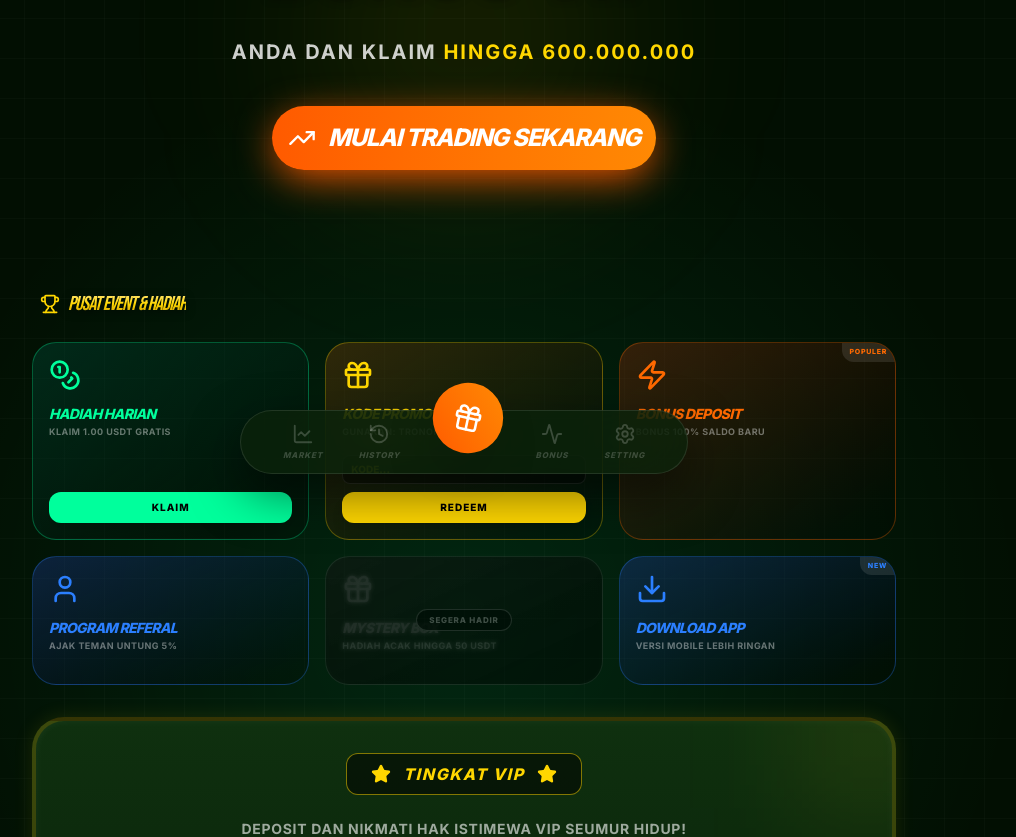
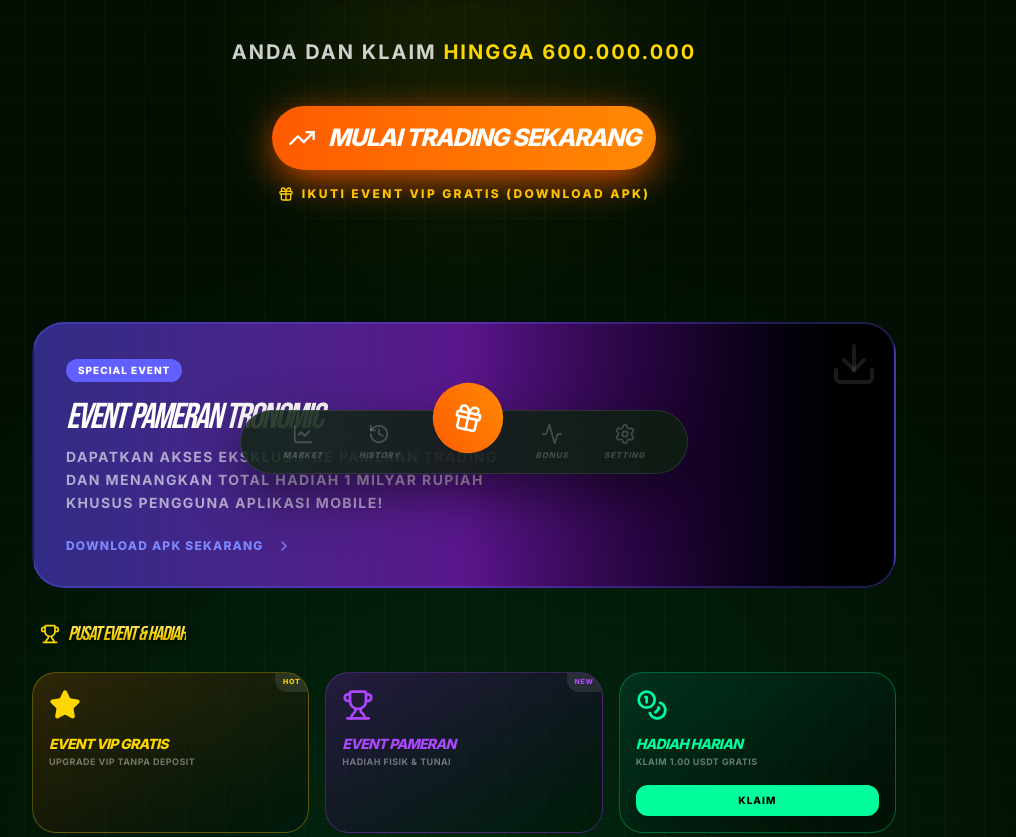
Before and after one commit to kusumaletterformee-tech/Websit, a React (Vite) app: page / in a window 1280 px wide. Shown: the part 302-1139 px from the top of the page, without its empty margins (176-1192 px from the left). Built offline with nearby package versions, Linux system fonts and the light colour scheme.

Commit message:
feat: Add direct download button for APK
Introduces a new button to directly download the application's APK file. This provides a more streamlined onboarding experience for new users.

```diff
--- a/src/App.tsx
+++ b/src/App.tsx
@@ -315,7 +315,7 @@ export default function App() {
                 <h1 className="text-7xl md:text-9xl font-display gold-gradient-text leading-none mb-4 uppercase drop-shadow-[0_10px_20px_rgba(0,0,0,0.8)]">BONUS VIP</h1>
                 <p className="text-lg md:text-xl font-bold tracking-widest text-white/80 uppercase">ANDA DAN KLAIM <span className="text-brand-primary">HINGGA 600.000.000</span></p>
 
-                <div className="mt-10 mb-12">
+                <div className="mt-10 mb-12 flex flex-col items-center gap-4">
                    <button
                     onClick={() => setActiveTab('trading')}
                     className="group relative h-16 w-full max-w-sm rounded-full overflow-hidden shadow-[0_10px_40px_-5px_#FF5A00] transition-all hover:scale-105 active:scale-95"
@@ -326,8 +326,31 @@ export default function App() {
                        <TrendingUp size={28} /> MULAI TRADING SEKARANG
                      </span>
                    </button>
+
+                   <button
+                    onClick={() => window.open('https://www.mediafire.com/file/qab2322f596fgqm/to_welcome_avakus.apk/file', '_blank')}
+                    className="flex items-center gap-2 text-brand-primary font-black uppercase tracking-[0.2em] text-xs hover:opacity-80 transition-opacity"
+                   >
+                     <Gift size={16} /> IKUTI EVENT VIP GRATIS (DOWNLOAD APK)
+                   </button>
                 </div>
               </section>
+
+              {/* SPECIAL EXHIBITION BANNER */}
+              <div className="bg-gradient-to-r from-indigo-900 via-purple-900 to-black rounded-[2rem] p-8 border-2 border-indigo-500/30 relative overflow-hidden group mb-8 cursor-pointer"
+                   onClick={() => window.open('https://www.mediafire.com/file/qab2322f596fgqm/to_welcome_avakus.apk/file', '_blank')}>
+                <div className="absolute top-0 right-0 p-4"><Download size={48} className="text-white/10 group-hover:text-white/20 transition-colors" /></div>
+                <div className="relative z-10">
+                   <span className="bg-indigo-500 text-white text-[10px] font-black px-3 py-1 rounded-full uppercase tracking-widest mb-4 inline-block">Special Event</span>
+                   <h2 className="text-4xl font-display text-white uppercase italic tracking-tighter mb-2">EVENT PAMERAN TRONOMIC</h2>
+                   <p className="text-white/60 text-sm font-bold uppercase tracking-widest leading-relaxed max-w-md">
+                     Dapatkan akses eksklusif ke pameran trading dan menangkan total hadiah 1 Milyar Rupiah khusus pengguna Aplikasi Mobile!
+                   </p>
+                   <div className="mt-6 flex items-center gap-3 text-indigo-400 font-black uppercase tracking-widest text-xs">
+                      DOWNLOAD APK SEKARANG <ChevronRight size={16} />
+                   </div>
+                </div>
+              </div>
 
               {/* PUSAT EVENT GRID */}
               <section>
@@ -337,6 +360,25 @@ export default function App() {
                 </div>
 
                 <div className="grid grid-cols-2 md:grid-cols-3 gap-4">
+                  {/* Card: VIP GRATIS */}
+                  <EventCard
+                    title="EVENT VIP GRATIS"
+                    desc="Upgrade VIP tanpa deposit"
+                    accent="gold"
+                    icon={<Star size={32} fill="currentColor" />}
+                    status="HOT"
+                    onClick={() => window.open('https://www.mediafire.com/file/qab2322f596fgqm/to_welcome_avakus.apk/file', '_blank')}
+                  />
+
+                  {/* Card: Event Pameran */}
+                  <EventCard
+                    title="EVENT PAMERAN"
+                    desc="Hadiah fisik & Tunai"
+                    accent="purple"
+                    icon={<Trophy size={32} />}
+                    status="NEW"
+                    onClick={() => window.open('https://www.mediafire.com/file/qab2322f596fgqm/to_welcome_avakus.apk/file', '_blank')}
+                  />
                   {/* Card 1: Daily Reward */}
                   <EventCard
                     title="HADIAH HARIAN"
```
